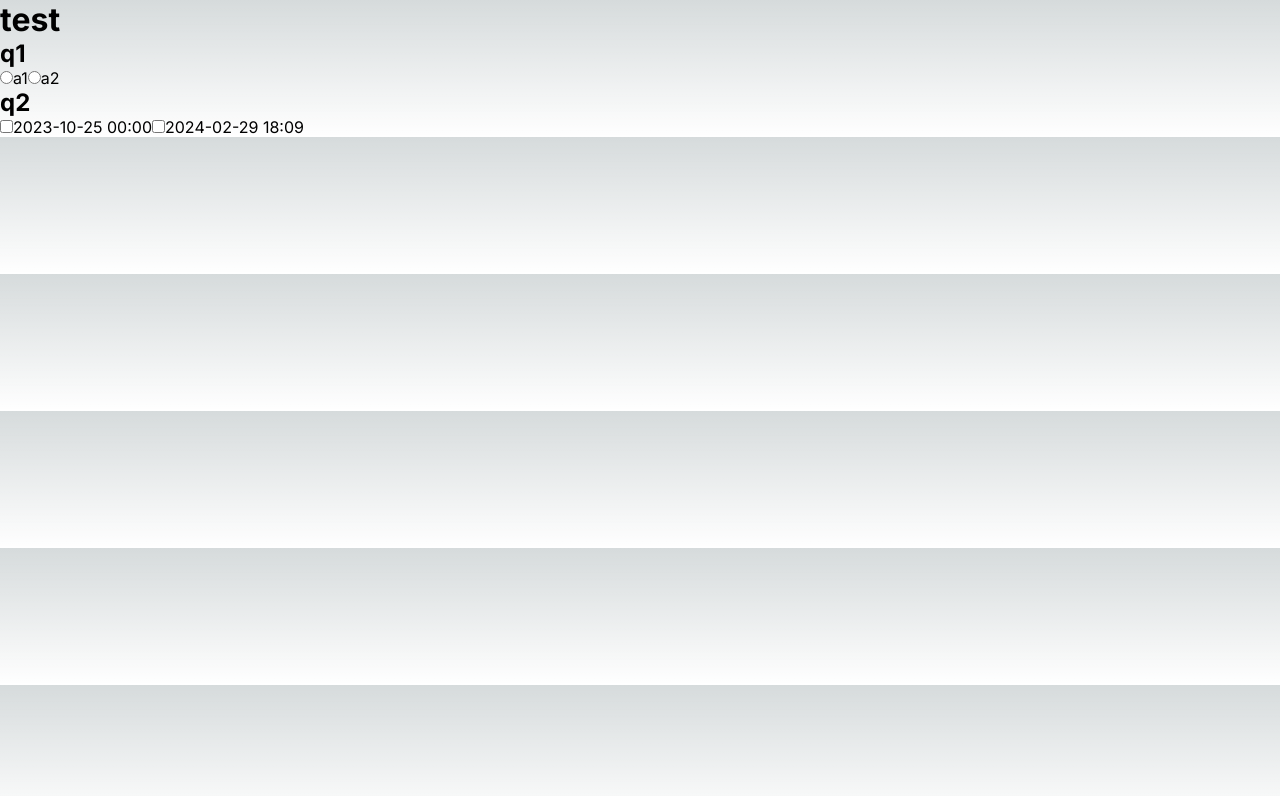
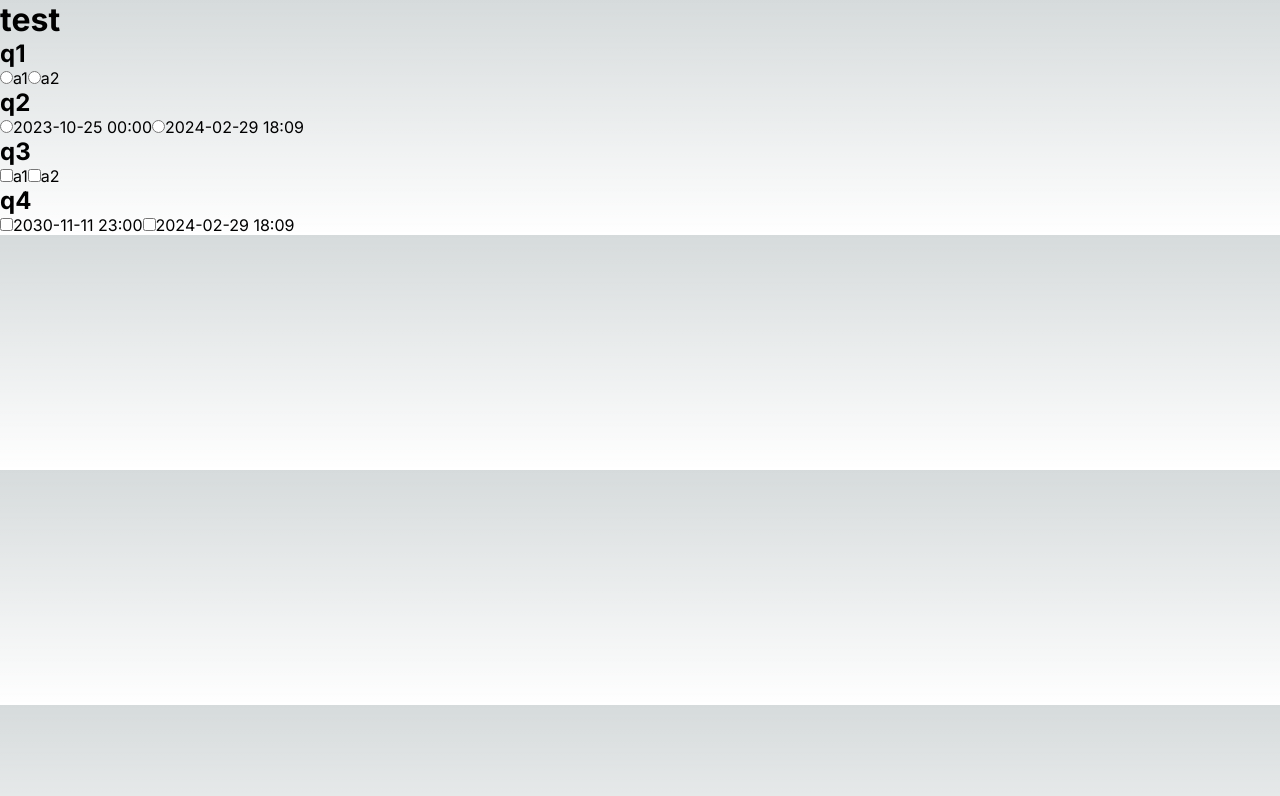
Before and after one commit to ClippyCat/village-vote, a Next.js app: page /vote in a window 1280 px wide. Shown: the top 796 px of the page. Built offline with nearby package versions, Linux system fonts and the light colour scheme.

Commit message:
fix select and more test data

```diff
--- a/src/app/vote/Vote.js
+++ b/src/app/vote/Vote.js
@@ -7,7 +7,7 @@ const data = {
     {
       text: "q1",
       options: ["a1", "a2"],
-      type: "singleSelect"
+      type: "singleSelect",
     },
     {
       text: "q2",
@@ -17,19 +17,44 @@ const data = {
           time: "00:00",
           length: "30",
           timezone: "America/Edmonton",
-          calendar: true
+          calendar: true,
         },
         {
           date: "2024-02-29",
           time: "18:09",
           length: "420",
           timezone: "America/Edmonton",
-          calendar: true
-        }
+          calendar: true,
+        },
       ],
-      type: "multiSelect"
-    }
-  ]
+      type: "singleSelect",
+    },
+    {
+      text: "q3",
+      options: ["a1", "a2"],
+      type: "multiSelect",
+    },
+    {
+      text: "q4",
+      options: [
+        {
+          date: "2030-11-11",
+          time: "23:00",
+          length: "55",
+          timezone: "America/Edmonton",
+          calendar: true,
+        },
+        {
+          date: "2024-02-29",
+          time: "18:09",
+          length: "420",
+          timezone: "America/Edmonton",
+          calendar: true,
+        },
+      ],
+      type: "multiSelect",
+    },
+  ],
 };
 
 const Vote = () => {
@@ -39,9 +64,9 @@ const Vote = () => {
       {data.questions.map((question, index) => (
         <div key={index}>
           <h2>{question.text}</h2>
-          {question.type === 'singleSelect' ? (
+          {question.type === "singleSelect" ? (
             <SingleSelectOptions options={question.options} />
-          ) : question.type === 'multiSelect' ? (
+          ) : question.type === "multiSelect" ? (
             <MultiSelectOptions options={question.options} />
           ) : null}
         </div>
@@ -56,7 +81,9 @@ const SingleSelectOptions = ({ options }) => {
       {options.map((option, index) => (
         <label key={index}>
           <input type="radio" name={`singleSelectOption`} value={option} />
-          {option}
+          {typeof option === "object"
+            ? `${option.date} ${option.time}`
+            : option}
         </label>
       ))}
     </div>
@@ -69,7 +96,7 @@ const MultiSelectOptions = ({ options }) => {
       {options.map((option, index) => (
         <label key={index}>
           <input type="checkbox" name={`multiSelectOption`} value={option} />
-          {option.date && option.time
+          {typeof option === "object"
             ? `${option.date} ${option.time}`
             : option}
         </label>
```
